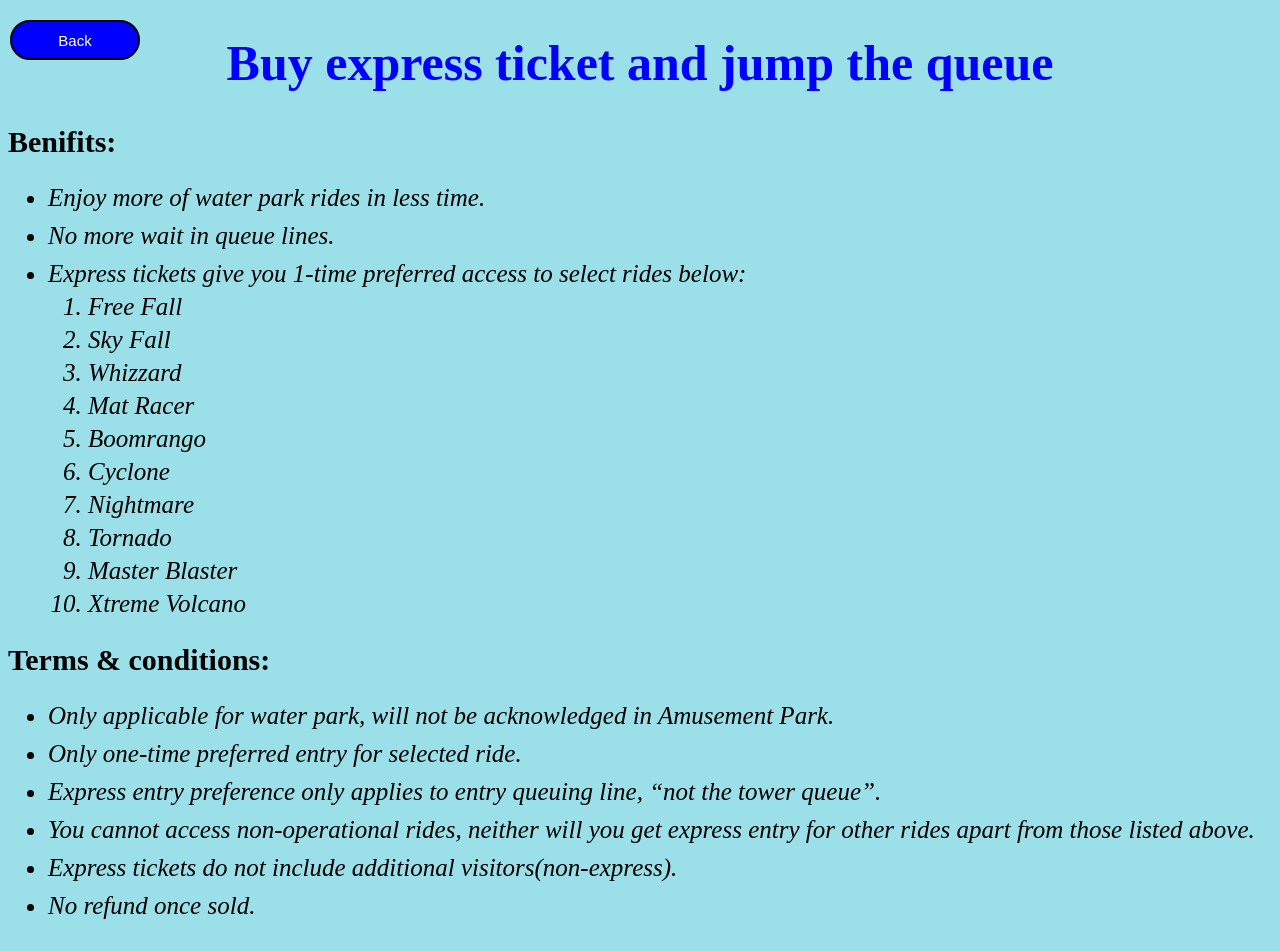
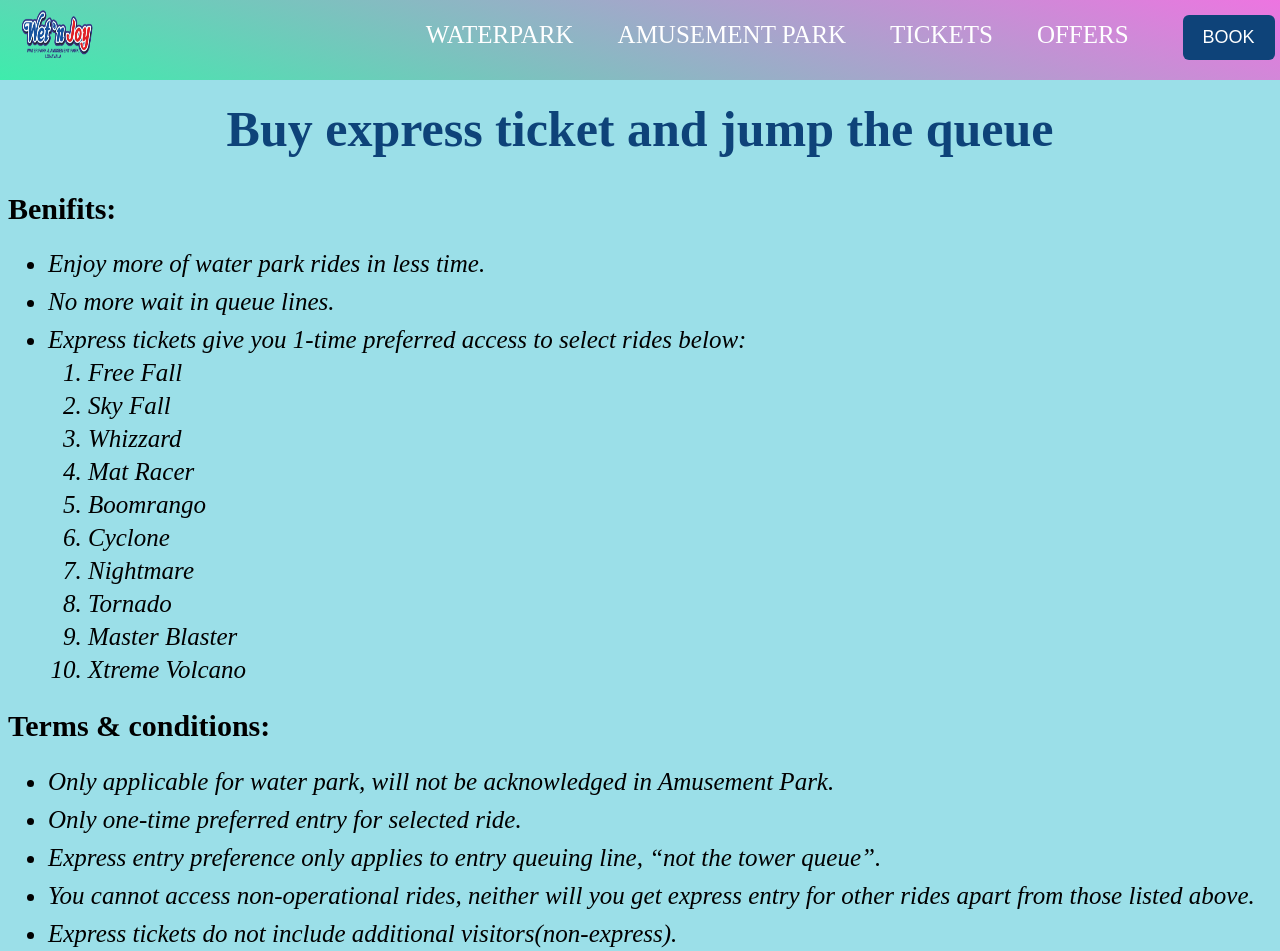
Before and after one commit to sujalugale/icp-8.0-html-css-group-project-2, a plain HTML site: page pages/ticketdetails.html in a window 1280 px wide. Shown: the top 951 px of the page. Drawn offline with Linux system fonts and the light colour scheme.

Commit message:
nav added to ticketdetails.html

```diff
--- a/css/ticketdetails.css
+++ b/css/ticketdetails.css
@@ -1,18 +1,5 @@
 
-.btn{
-    height: 40px;
-    width: 130px;
-   position:fixed;
-   left: 10px;
-   top: 20px;
 
-    border: solid black 2px;
-    border-radius: 30px;
-    padding: 10px;
-    font-size: 15px;
-    color: white;
-    background-color: blue;
-}
 .btn:hover{
     font-size: 18px;
     background-color: darkblue;
@@ -22,8 +9,9 @@ body{
 }
 .h{
     text-align: center;
-     color: blue;
+     color:#0e4379;
       font-size: 50px;
+      margin-top: 100px;
 }
 .h2{
     font-size: 30px;
@@ -35,3 +23,29 @@ body{
 .uli{
     margin-top: 10px;
 }
+.waterpark-page {
+    margin-left: 100px;
+
+}
+
+.amusment-page {
+    margin-left: 80px;
+}
+
+.tickets-page {
+    margin-left: 80px;
+}
+
+.offers-page {
+    margin-left: 80px;
+}
+
+.btn {
+    margin-left: 50px;
+    background-color: #0e4379;
+    color: white;
+    border-radius: 6px;
+    padding: 12px 20px;
+    border: none;
+    font-size: large;
+}
--- a/pages/ticketdetails.html
+++ b/pages/ticketdetails.html
@@ -6,9 +6,38 @@
     <meta name="viewport" content="width=device-width, initial-scale=1.0">
     <title>TicketDetails</title>
     <link rel="stylesheet"  href="./../css/ticketdetails.css">
+    <link rel="stylesheet" href="./../css/style.css">
 </head>
+<body>
 
-<body>
+    <div >
+
+        <header class="header">
+            <a href="./index.html">
+                <img  src="./../images/header-img.png" alt="header image" class="header-img1">
+            </a>
+            <input type="checkbox" id="check" />
+            <label for="check" class="menu-bar">
+              <i class="bx bx-menu" id="menu-icon"></i>
+              <i class="bx bx-x" id="close-icon"></i>
+            </label>
+
+
+        <nav class="navbar">
+            <a href="#" class="waterpark-page">WATERPARK</a>
+            <a href="#" class="amusment-page">AMUSEMENT PARK</a>
+            <a href="#" class="tickets-page">TICKETS</a>
+            <a href="#" class="offers-page">OFFERS</a>
+            <button class="btn">BOOK</button>
+
+          </nav>
+
+          </header>
+
+
+
+    </div>
+
     <h1 class="h">Buy express ticket and jump the queue
     </h1>
     <h2 class="h2">Benifits:</h2><div style="font-size: 25px; font-style: italic;">
```
